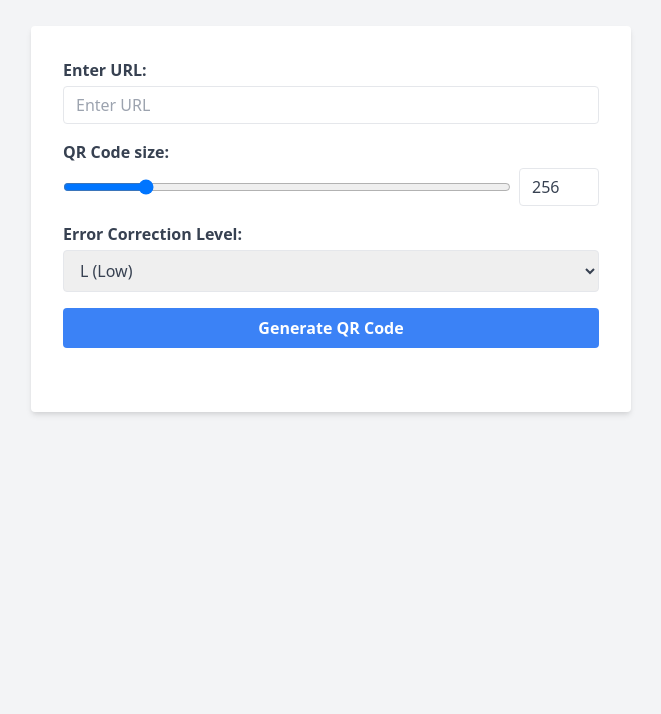
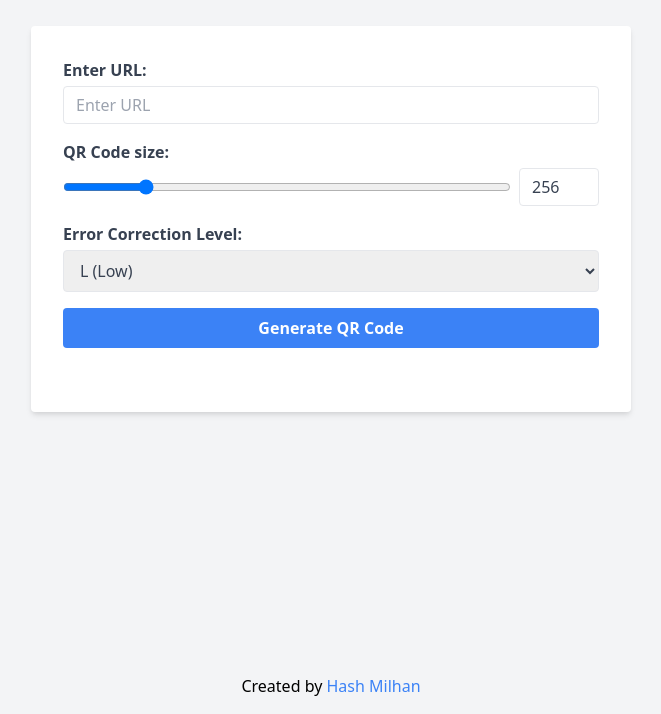
Before and after one commit to hashmil/qr-gen-js-site, a plain HTML site: page index.html in a window 1280 px wide. Shown: the part 86-800 px from the top of the page, without its empty margins (309-970 px from the left). Drawn offline with nearby package versions, Linux system fonts and the light colour scheme.

Commit message:
added footer

```diff
--- a/index.html
+++ b/index.html
@@ -11,6 +11,8 @@
     <script src="https://cdnjs.cloudflare.com/ajax/libs/qrcode-generator/1.4.4/qrcode.min.js"></script>
   </head>
   <body class="bg-gray-100 min-h-screen">
+    <div class="page-container">
+      <div class="content-wrapper">
         <div class="container mx-auto px-4 py-10">
           <h1 class="text-4xl font-bold mb-8 text-center">QR Code Generator</h1>
           <div class="bg-white shadow-md rounded p-8 max-w-600 mx-auto">
@@ -68,6 +70,20 @@
             <div id="qrcode-container" class="mt-8"></div>
           </div>
         </div>
+      </div>
+      <footer class="text-center py-4">
+        <p>
+          Created by
+          <a
+            href="https://hashir.net"
+            target="_blank"
+            rel="noopener noreferrer"
+            class="text-blue-500 hover:text-blue-700">
+            Hash Milhan
+          </a>
+        </p>
+      </footer>
+    </div>
     <script src="script.js"></script>
   </body>
 </html>
--- a/style.css
+++ b/style.css
@@ -1,3 +1,13 @@
 .max-w-600 {
   max-width: 600px;
 }
+
+.page-container {
+  display: flex;
+  flex-direction: column;
+  min-height: 100vh;
+}
+
+.content-wrapper {
+  flex: 1;
+}
```
Lines whose indentation alone changed are shown as unchanged.
